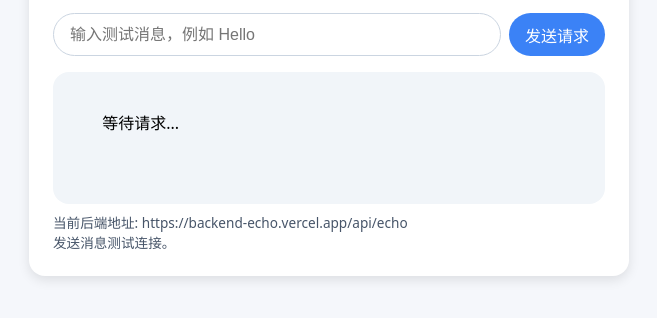
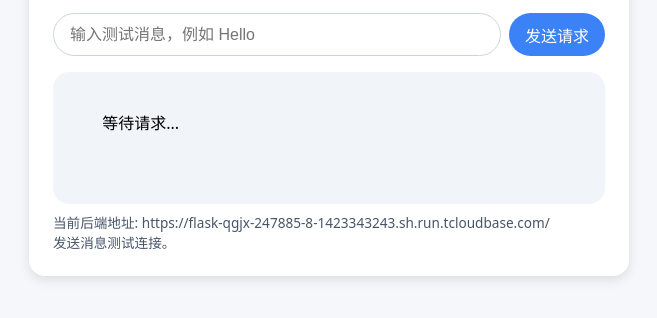
Before and after one commit to poki88521/poki88521.github.io, a plain HTML site: page backend.html in a window 1280 px wide. Shown: the part 170-488 px from the top of the page, without its empty margins (311-968 px from the left). Drawn offline with Linux system fonts and the light colour scheme.

Commit message:
add url of backend

```diff
--- a/backend.html
+++ b/backend.html
@@ -83,7 +83,7 @@
 
 <script>
     // ⭐⭐⭐ 重要：将下面的 URL 改成你实际部署的后端地址 ⭐⭐⭐
-    const API_URL = "https://backend-echo.vercel.app/api/echo";   // 改成你的
+    const API_URL = "https://flask-qgjx-247885-8-1423343243.sh.run.tcloudbase.com/";   // 改成你的
 
     const input = document.getElementById('messageInput');
     const sendBtn = document.getElementById('sendBtn');
```
